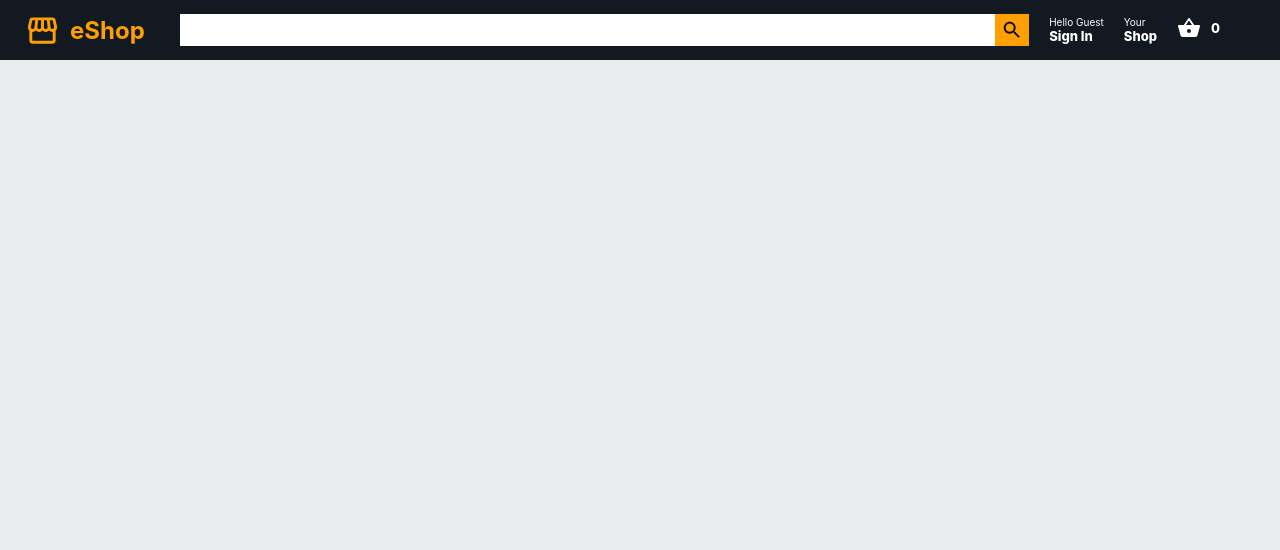
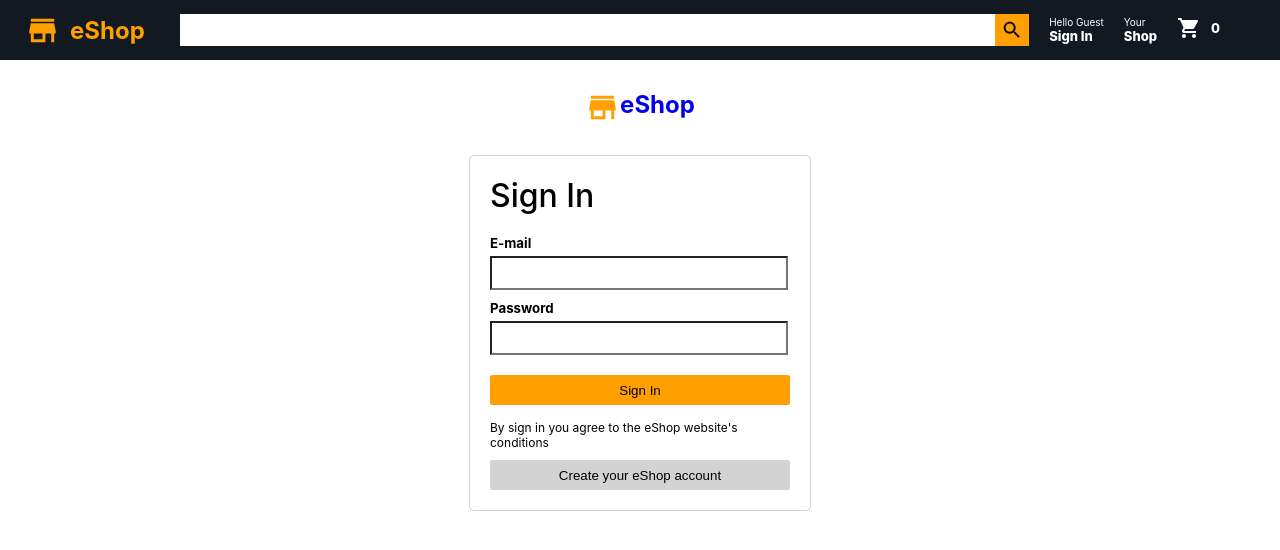
Before and after one commit to DulanjaliSenarathna/e-shop, a React (Create React App) app: page /login in a window 1280 px wide. Shown: the top 550 px of the page. Built offline with nearby package versions, Linux system fonts and the light colour scheme.

Commit message:
Authentication Using Firebase

```diff
--- a/package.json
+++ b/package.json
@@ -3,11 +3,15 @@
   "version": "0.1.0",
   "private": true,
   "dependencies": {
+    "@emotion/react": "^11.11.1",
+    "@emotion/styled": "^11.11.0",
     "@material-ui/core": "^4.12.4",
-    "@material-ui/icons": "^4.11.3",
+    "@mui/icons-material": "^5.14.11",
+    "@mui/material": "^5.14.11",
     "@testing-library/jest-dom": "^5.16.5",
     "@testing-library/react": "^13.4.0",
     "@testing-library/user-event": "^13.5.0",
+    "firebase": "^10.4.0",
     "react": "^18.2.0",
     "react-currency-format": "^1.1.0",
     "react-dom": "^18.2.0",
--- a/src/App.js
+++ b/src/App.js
@@ -4,6 +4,7 @@ import Header from './Header';
 import Home from './Home';
 import Checkout from './Checkout';
 import {BrowserRouter as Router, Route, Routes} from 'react-router-dom'
+import Login from './Login';
 
 function App() {
   return (
@@ -13,8 +14,8 @@ function App() {
      <Header/>
         <Routes>
           <Route path='/checkout' element={<Checkout/>}/>
-
-          <Route path='/' element={<Home/>}/>
+          <Route path='/login' element={<Login/>}/>
+          <Route path='/home' element={<Home/>}/>
         </Routes>
       </Router>
 
--- a/src/Header.js
+++ b/src/Header.js
@@ -1,10 +1,10 @@
 import React from 'react';
 import './Header.css';
-import ShoppingBasketIcon from '@material-ui/icons/ShoppingBasket';
-import StorefrontIcon from '@material-ui/icons/Storefront';
-import SearchIcon from '@material-ui/icons/Search';
 import {Link} from 'react-router-dom';
 import { useStateValue } from './StateProvider';
+import ShoppingCartIcon from '@mui/icons-material/ShoppingCart';
+import StoreIcon from '@mui/icons-material/Store';
+import SearchIcon from '@mui/icons-material/Search';
 
 
 const Header = () => {
@@ -14,7 +14,7 @@ const Header = () => {
     <div className='header'>
       <Link to='/' style={{textDecoration:'none'}}>
       <div className='header__logo'>
-        <StorefrontIcon className='header__logoImage' fontSize='large'/>
+        <StoreIcon className='header__logoImage' fontSize='large'/>
         <h2 className='Header__logoTitle'>eShop</h2>
       </div>
       </Link>
@@ -24,17 +24,20 @@ const Header = () => {
         <SearchIcon className='header__searchIcon'/>
       </div>
       <div className="header__nav">
+        <Link to='/login' style={{textDecoration:'none'}}>
         <div className="nav__item">
           <span className="nav__itemLineOne">Hello Guest</span>
           <span className="nav__itemLineTwo">Sign In</span>
         </div>
+        </Link>
+
         <div className="nav__item">
           <span className="nav__itemLineOne">Your</span>
           <span className="nav__itemLineTwo">Shop</span>
         </div>
         <Link to='/checkout' style={{textDecoration:'none'}}>
         <div className="nav__itemBasket">
-          <ShoppingBasketIcon />
+          <ShoppingCartIcon />
           <span className="nav__itemLineTwo nav__basketCount">{basket.length}</span>
         </div>
         </Link>
--- /dev/null
+++ b/src/Login.css
@@ -0,0 +1,73 @@
+.login{
+    background-color: white;
+    height: 100vh;
+    display: flex;
+    flex-direction: column;
+    align-items: center;
+}
+
+.login__logo{
+    display: flex;
+    margin: 30px 0;
+}
+
+.login__logoImage{
+   color: #ff9f00;
+}
+
+.login__logoTitle{
+    color: black;
+}
+
+.login__container{
+    width: 300px;
+    height: fit-content;
+    display: flex;
+    flex-direction: column;
+    border-radius: 5px;
+    border: 1px solid lightgray;
+    padding: 20px;
+}
+
+.login__container >h1{
+    font-weight: 500;
+    margin-bottom: 20px;
+}
+
+.login__container > form > h5{
+    margin-bottom: 5px;
+}
+
+.login__container > form > input{
+    height: 30px;
+    margin-bottom: 10px;
+    background-color: white;
+    width: 98%;
+}
+
+.login__container > p {
+    margin-top: 15px;
+    font-size: 12px;
+}
+
+.login__signInButton{
+    cursor: pointer;
+    background: #ff9f00;
+    border-radius: 2px;
+    width: 100%;
+    height: 30px;
+    border: 1px solid;
+    margin-top: 10px;
+    border-color:#ff9f00
+}
+
+.login__registerButton{
+    cursor: pointer;
+    border-radius: 2px;
+    background: lightgray;
+    width: 100%;
+    height: 30px;
+    border: 1px solid;
+    margin-top: 10px;
+    border-color:lightgray
+}
--- /dev/null
+++ b/src/Login.js
@@ -0,0 +1,62 @@
+import React, { useState } from 'react'
+import { Link, useNavigate } from 'react-router-dom';
+import './Login.css'
+import StoreIcon from '@mui/icons-material/Store';
+import  {auth} from "./firebase";
+import {createUserWithEmailAndPassword,signInWithEmailAndPassword} from 'firebase/auth'
+
+const Login = () => {
+
+const navigate = useNavigate();
+const [email, setEmail] = useState('');
+const [password, setPassword] = useState('');
+
+const signIn = (e) =>{
+    e.preventDefault();
+    signInWithEmailAndPassword(auth,email,password)
+        .then(auth =>{
+            navigate('/home')
+        })
+        .catch(error => alert(error.message));
+}
+
+const signUp = (e) =>{
+    e.preventDefault();
+    createUserWithEmailAndPassword(auth,email,password)
+        .then(auth =>{
+            if(auth){
+                navigate('/home')
+            }
+        })
+        .catch(error => alert(error.message))
+}
+
+  return (
+    <div className='login'>
+        <Link to='/' style={{textDecoration:'none'}}>
+            <div className='login__logo'>
+                <StoreIcon className='login__logoImage' fontSize='large'/>
+                <h2 className='login__logTitle'>eShop</h2>
+            </div>
+        </Link>
+
+        <div className='login__container'>
+            <h1>Sign In</h1>
+
+            <form>
+                <h5>E-mail</h5>
+                <input type='text' value={email} onChange={e => setEmail(e.target.value)}/>
+
+                <h5>Password</h5>
+                <input type='password' value={password} onChange={e => setPassword(e.target.value)}/>
+                <button onClick={signIn} type='submit' className='login__signInButton'>Sign In</button>
+            </form>
+
+            <p>By sign in you agree to the eShop website's conditions</p>
+            <button onClick={signUp} className='login__registerButton'>Create your eShop account</button>
+        </div>
+    </div>
+  )
+}
+
+export default Login
--- /dev/null
+++ b/src/firebase.js
@@ -0,0 +1,22 @@
+import { initializeApp } from "firebase/app";
+import {getAuth} from "firebase/auth";
+import { getFirestore } from "firebase/firestore";
+
+const firebaseConfig = {
+    apiKey: "AIzaSyBFGVHc9G8b5JhD1klxlR-6McKNr0n7g0k",
+    authDomain: "eshop-b7908.firebaseapp.com",
+    projectId: "eshop-b7908",
+    storageBucket: "eshop-b7908.appspot.com",
+    messagingSenderId: "257710150602",
+    appId: "1:257710150602:web:3199e74c8134eba2627533",
+    measurementId: "G-73NGSG8YNG"
+  };
+
+const app = initializeApp(firebaseConfig);
+  // Initialize Firebase Authentication and get a reference to the service
+const auth = getAuth(app);
+
+// Initialize Cloud Firestore and get a reference to the service
+const db = getFirestore(app);
+
+export {auth,db};
```
Also changed, not shown: 1 other file (tests, documents, lock files or other folders).
